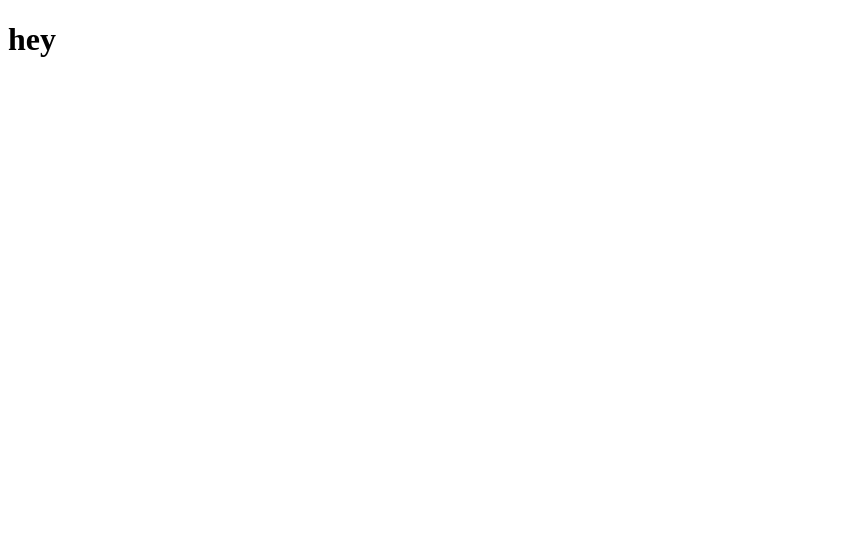
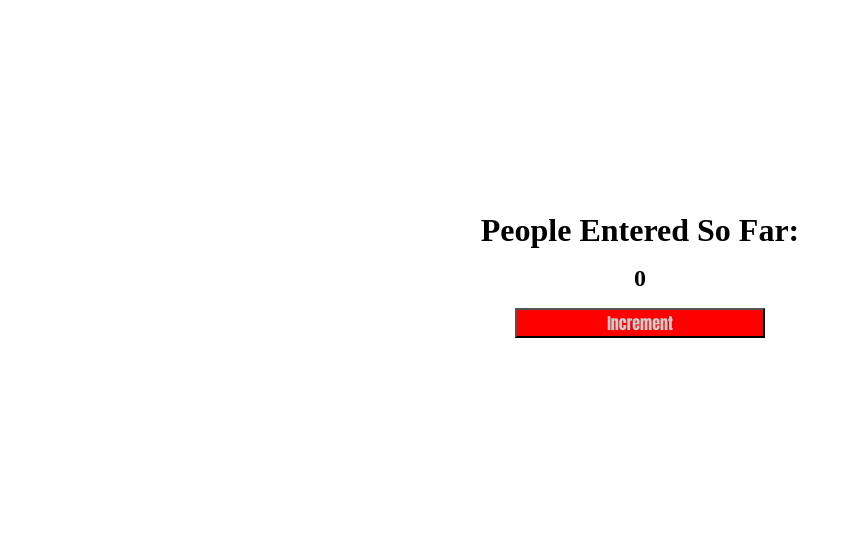
Before and after one commit to druxvh/Passenger-Counter, a plain HTML site: page index.html in a window 1280 px wide. Shown: the whole page, without its empty margins (0-851 px from the left). Drawn offline with Linux system fonts and the light colour scheme.

Commit message:
Added an Increment Button

```diff
--- a/app.js
+++ b/app.js
@@ -0,0 +1,11 @@
+let count = 0;
+let counter = document.getElementById("counter");
+
+
+
+function inc() {
+    console.log("clicked");
+    count += 1;
+    counter.innerText= count
+    console.log(count);
+ }
--- a/index.html
+++ b/index.html
@@ -8,6 +8,12 @@
     <script defer src="app.js"></script>
 </head>
 <body>
-    <h1>hey</h1>
+    <div class="main">
+        <h1>People Entered So Far:</h1>
+        <h2 id="counter">0</h2>
+        <button id="inc-btn" onclick="inc()">Increment</button>
+
+    </div>
+
 </body>
 </html>
--- a/style.css
+++ b/style.css
@@ -0,0 +1,36 @@
+* {
+    margin: 0;
+    padding: 0;
+    border: border-box;
+    /* background-color: #121212;
+    color: #CCCCCC;
+    border: 1px solid red; */
+
+}
+body{
+    display: flex;
+    justify-content: center;
+    align-items: center;
+}
+.main{
+    width: 500px;
+    height: 550px;
+    display: flex;
+    flex-direction: column;
+    justify-content: center;
+    align-items: center;
+    gap: 1rem;
+}
+
+button{
+    height: 30px;
+    width: 50%;
+    font-size: 1rem;
+    font-family: Impact, Haettenschweiler, 'Arial Narrow Bold', sans-serif;
+    color: #CCCCCC;
+    cursor: pointer;
+
+}
+#inc-btn{
+    background-color: red;
+}
```
